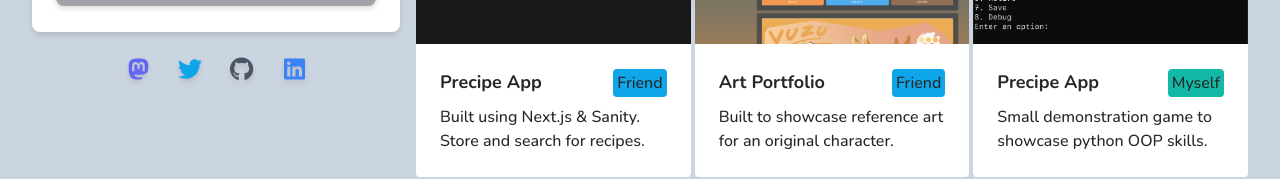
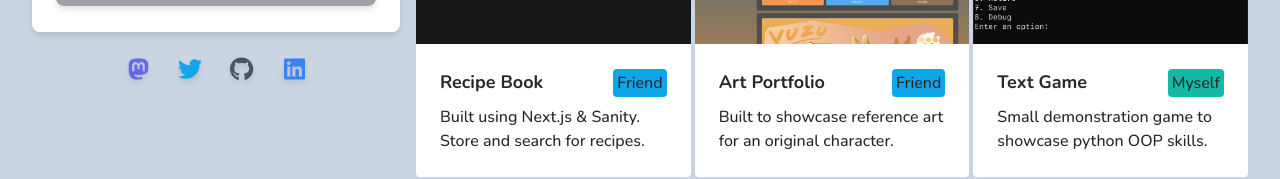
Before and after one commit to RustedAperture/RustedAperture, a Next.js app: page /Portfolio in a window 1280 px wide. Shown: the part 358-537 px from the top of the page. Built offline with nearby package versions, Linux system fonts and the light colour scheme.

Commit message:
Update Portfolio.js

```diff
--- a/pages/Portfolio.js
+++ b/pages/Portfolio.js
@@ -27,7 +27,7 @@ export default function Resume() {
               <Image className="max-h-[200px] rounded-t object-cover object-top" src={recipe}/>
               <div className="p-6">
                 <div className="flex flex-row justify-between items-baseline">
-                  <p className="text-lg"><strong>Precipe App</strong></p>
+                  <p className="text-lg"><strong>Recipe Book</strong></p>
                   <div className="bg-sky-500 px-1 py-0.5 rounded">Friend</div>
                 </div>
                 <div className="pt-2">Built using Next.js & Sanity. Store and search for recipes.</div>
@@ -51,7 +51,7 @@ export default function Resume() {
               <Image className="max-h-[200px] rounded-t object-cover object-top" src={textwars}/>
               <div className="p-6">
                 <div className="flex flex-row justify-between items-baseline">
-                  <p className="text-lg"><strong>Precipe App</strong></p>
+                  <p className="text-lg"><strong>Text Game</strong></p>
                   <div className="bg-teal-500 px-1 py-0.5 rounded">Myself</div>
                 </div>
                 <div className="pt-2">Small demonstration game to showcase python OOP skills.</div>
```
